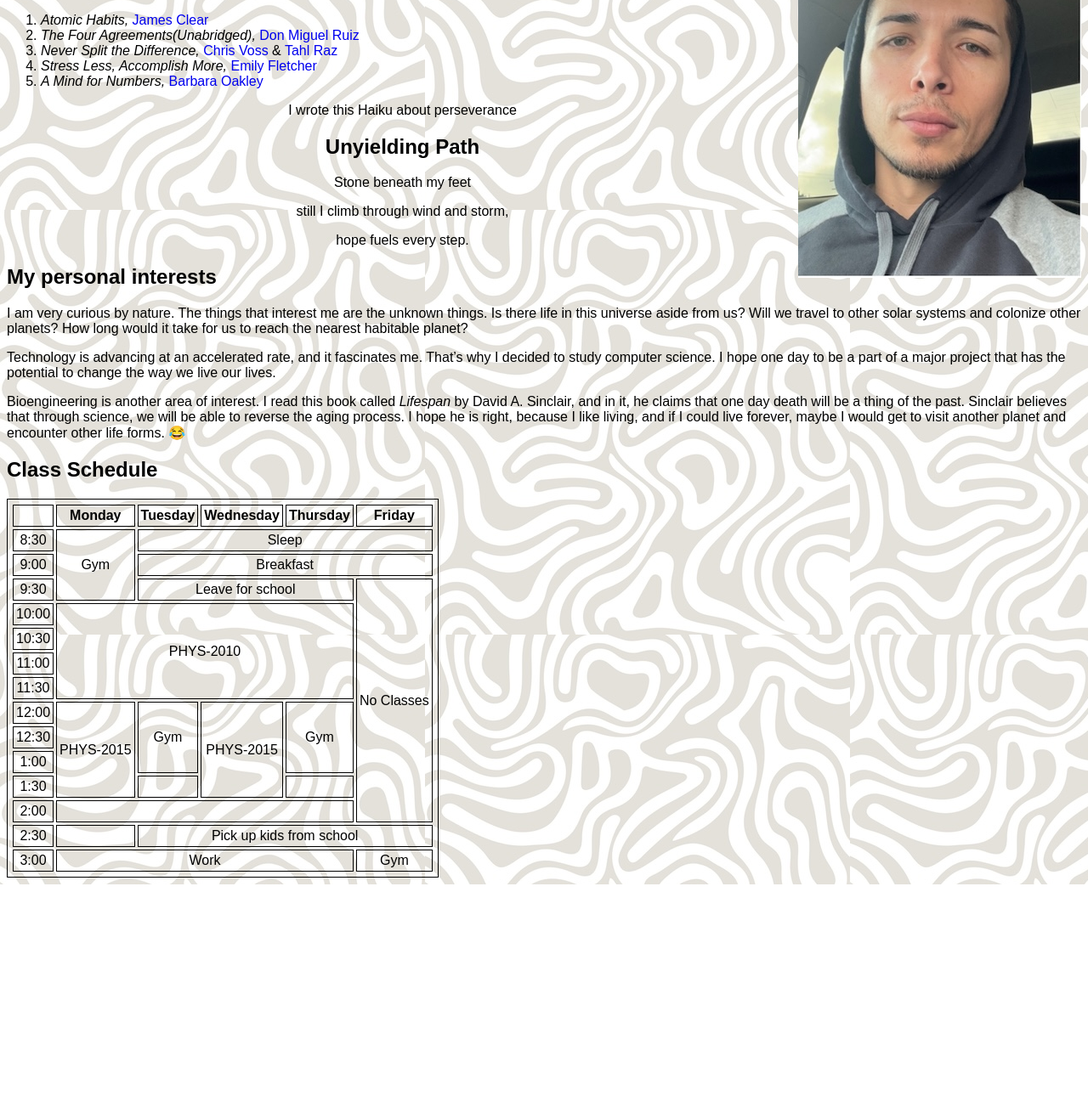
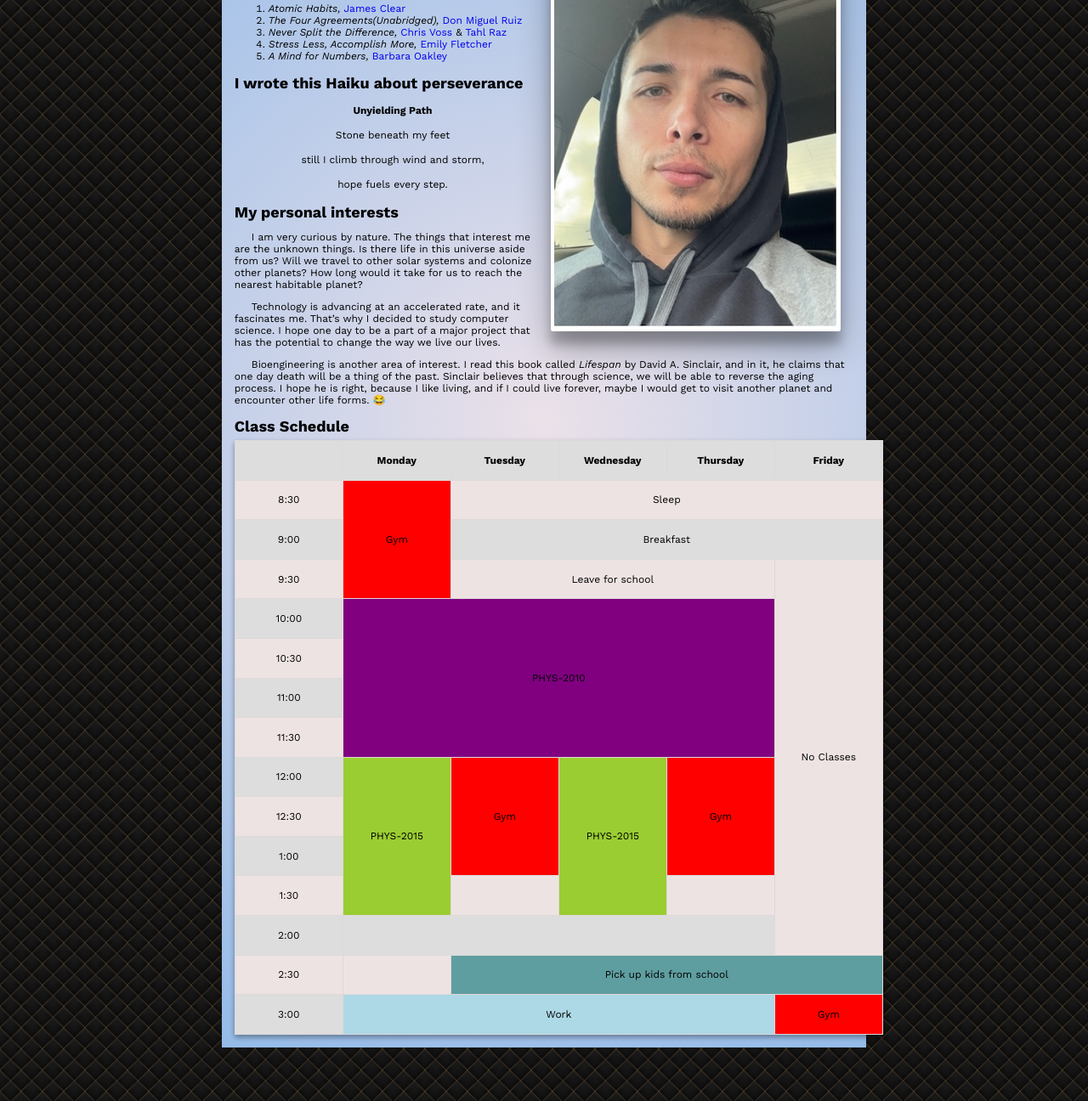
Before and after one commit to FelipeAguayo90/Project_1, a plain HTML site: page index.html in a window 1280 px wide. Shown: the part 253-1549 px from the top of the page at 85% size. Before the commit the page ends 1294 px from the top, so only its background shows below. Drawn offline with nearby package versions, Linux system fonts and the light colour scheme.

Commit message:
Project 2

```diff
--- a/index.html
+++ b/index.html
@@ -16,10 +16,11 @@ in a zero grade, a permanent record on file and possibly immediate failure of th
 <html>
   <head>
     <title>About Felipe Aguayo</title>
-    <link rel="stylesheet" href="styles.css" />
+    <link rel="stylesheet" href="./styles/styles.css" />
   </head>
   <body>
-    <h1>Felipe Aguayo</h1>
+    <div>
+      <h1 class="name">Felipe Aguayo</h1>
       <img src="Selfie.jpg" alt="self portrait" />
       <h2>Personal Info:</h2>
       <ul>
@@ -55,36 +56,38 @@ in a zero grade, a permanent record on file and possibly immediate failure of th
         </li>
         <li>
           <em>A Mind for Numbers, </em
-        ><a href="https://barbaraoakley.com/" target="_blank">Barbara Oakley</a>
+          ><a href="https://barbaraoakley.com/" target="_blank"
+            >Barbara Oakley</a
+          >
         </li>
       </ol>
-    <section>
-      <p>I wrote this Haiku about perseverance</p>
-      <h2>Unyielding Path</h2>
-      <p>Stone beneath my feet</p>
-      <p>still I climb through wind and storm,</p>
-      <p>hope fuels every step.</p>
-    </section>
+
+      <h2>I wrote this Haiku about perseverance</h2>
+      <p class="haiku"><strong>Unyielding Path</strong></p>
+      <p class="haiku">Stone beneath my feet</p>
+      <p class="haiku">still I climb through wind and storm,</p>
+      <p class="haiku">hope fuels every step.</p>
+
       <h2>My personal interests</h2>
-    <p>
+      <p class="interests">
         I am very curious by nature. The things that interest me are the unknown
         things. Is there life in this universe aside from us? Will we travel to
-      other solar systems and colonize other planets? How long would it take for
-      us to reach the nearest habitable planet?
+        other solar systems and colonize other planets? How long would it take
+        for us to reach the nearest habitable planet?
       </p>
-    <p>
+      <p class="interests">
         Technology is advancing at an accelerated rate, and it fascinates me.
         That’s why I decided to study computer science. I hope one day to be a
         part of a major project that has the potential to change the way we live
         our lives.
       </p>
-    <p>
+      <p class="interests">
         Bioengineering is another area of interest. I read this book called
-      <em>Lifespan</em> by David A. Sinclair, and in it, he claims that one day
-      death will be a thing of the past. Sinclair believes that through science,
-      we will be able to reverse the aging process. I hope he is right, because
-      I like living, and if I could live forever, maybe I would get to visit
-      another planet and encounter other life forms. &#128514;
+        <em>Lifespan</em> by David A. Sinclair, and in it, he claims that one
+        day death will be a thing of the past. Sinclair believes that through
+        science, we will be able to reverse the aging process. I hope he is
+        right, because I like living, and if I could live forever, maybe I would
+        get to visit another planet and encounter other life forms. &#128514;
       </p>
 
       <h2>Class Schedule</h2>
@@ -99,7 +102,7 @@ in a zero grade, a permanent record on file and possibly immediate failure of th
         </tr>
         <tr>
           <td>8:30</td>
-        <td rowspan="3">Gym</td>
+          <td class="gym" rowspan="3">Gym</td>
           <td colspan="4">Sleep</td>
         </tr>
         <tr>
@@ -113,7 +116,7 @@ in a zero grade, a permanent record on file and possibly immediate failure of th
         </tr>
         <tr>
           <td>10:00</td>
-        <td colspan="4" rowspan="4">PHYS-2010</td>
+          <td class="phys-2010" colspan="4" rowspan="4">PHYS-2010</td>
         </tr>
         <tr>
           <td>10:30</td>
@@ -126,10 +129,10 @@ in a zero grade, a permanent record on file and possibly immediate failure of th
         </tr>
         <tr>
           <td>12:00</td>
-        <td rowspan="4">PHYS-2015</td>
-        <td rowspan="3">Gym</td>
-        <td rowspan="4">PHYS-2015</td>
-        <td rowspan="3">Gym</td>
+          <td class="phys-2015" rowspan="4">PHYS-2015</td>
+          <td class="gym" rowspan="3">Gym</td>
+          <td class="phys-2015" rowspan="4">PHYS-2015</td>
+          <td class="gym" rowspan="3">Gym</td>
         </tr>
         <tr>
           <td>12:30</td>
@@ -149,13 +152,14 @@ in a zero grade, a permanent record on file and possibly immediate failure of th
         <tr>
           <td>2:30</td>
           <td></td>
-        <td colspan="4">Pick up kids from school</td>
+          <td class="kids" colspan="4">Pick up kids from school</td>
         </tr>
         <tr>
           <td>3:00</td>
-        <td colspan="4">Work</td>
-        <td>Gym</td>
+          <td class="work" colspan="4">Work</td>
+          <td class="gym">Gym</td>
         </tr>
       </table>
+    </div>
   </body>
 </html>
--- a/styles.css
+++ /dev/null
@@ -1,31 +0,0 @@
-@font-face {
-  font-family: 'Work Sans', sans-serif;
-  src: url('https://fonts.googleapis.com/css2?family=Work+Sans:ital,wght@0,100..900;1,100..900&display=swap');
-}
-body {
-  background-image: url('abstract_pattern_design_background_2007.jpg');
-  background-repeat: repeat;
-  font-family: 'Work Sans', sans-serif;
-}
-a {
-  text-decoration: none;
-}
-a:hover {
-  text-decoration: underline;
-}
-section {
-  text-align: center;
-}
-table,
-td,
-th {
-  border: 1px solid black;
-  border-spacing: 3px;
-  padding: 3px;
-}
-td {
-  text-align: center;
-}
-img {
-  float: right;
-}
--- /dev/null
+++ b/styles/styles.css
@@ -0,0 +1,118 @@
+@import url('https://fonts.googleapis.com/css2?family=Work+Sans:ital,wght@0,100..900;1,100..900&display=swap');
+@import url('https://fonts.googleapis.com/css2?family=Pinyon+Script&display=swap');
+
+body {
+  background-image: url('fancy-cushion.webp');
+  background-repeat: repeat;
+  font-size: 12px;
+  background-attachment: fixed;
+}
+
+div {
+  background: #ebe1e9;
+  background: radial-gradient(
+    circle,
+    rgba(235, 225, 233, 1) 0%,
+    rgba(148, 187, 233, 1) 100%
+  );
+  font-family: 'Work Sans', sans-serif;
+  margin: 0 20% 5% 20%;
+  padding: 15px;
+}
+
+p {
+  margin: 15px;
+}
+
+h1,
+h2 {
+  margin-top: 0.75em;
+  margin-bottom: 0.33em;
+}
+
+.name {
+  font-family: 'Pinyon Script', cursive;
+  font-weight: 400;
+  font-style: normal;
+  font-size: 30pt;
+  border-bottom: 4px solid black;
+}
+
+img {
+  border: 4px solid white;
+  border-radius: 3px;
+  box-shadow: rgba(0, 0, 0, 0.3) 0px 19px 38px,
+    rgba(0, 0, 0, 0.22) 0px 15px 12px;
+  float: right;
+  margin: 15px;
+}
+
+.interests {
+  text-indent: 20px;
+  margin: 1em 0;
+}
+
+.haiku {
+  text-align: center;
+}
+
+a {
+  text-decoration: none;
+}
+
+a:hover {
+  text-decoration: underline;
+}
+
+table {
+  table-layout: fixed;
+  background-color: #ebe1e9;
+  width: 600px;
+  height: 700px;
+  border-collapse: collapse;
+  box-shadow: rgba(0, 0, 0, 0.16) 0px 3px 6px, rgba(0, 0, 0, 0.23) 0px 3px 6px;
+}
+
+th {
+  width: 120px;
+}
+
+table,
+td,
+th {
+  border: 1px solid #ddd9d9;
+  border-spacing: 3px;
+  padding: 3px;
+}
+
+td {
+  text-align: center;
+}
+
+tr:nth-child(even) {
+  background-color: #eee3e3;
+}
+
+tr:nth-child(odd) {
+  background-color: #dddddd;
+}
+
+.gym {
+  background-color: red;
+}
+
+.phys-2015 {
+  background-color: yellowgreen;
+}
+
+.phys-2010 {
+  background-color: purple;
+}
+
+.work {
+  background-color: lightblue;
+}
+
+.kids {
+  background-color: cadetblue;
+}
```
Also changed, not shown: styles/abstract_pattern_design_background_2007.jpg (renamed from abstract_pattern_design_background_2007.jpg), styles/fancy-cushion.webp (added). Lines whose indentation alone changed are shown as unchanged.
